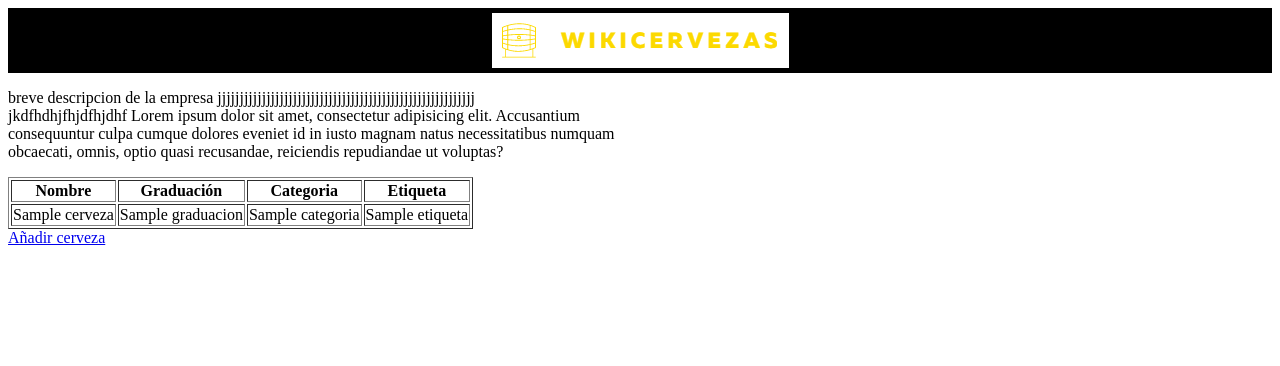
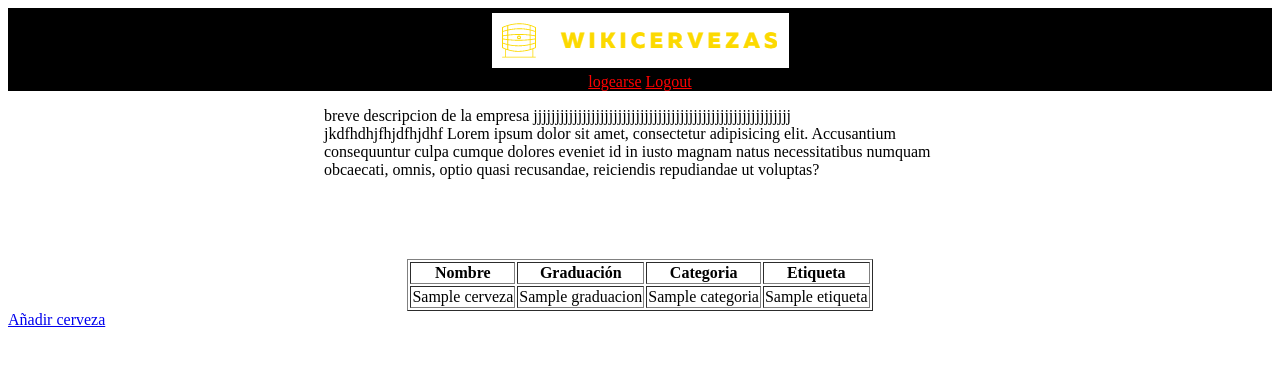
Before and after one commit to adriansanz94/WikiCerveza, a Symfony app: template templates/publicaciones/inicio.html.twig in a window 1280 px wide. Shown: the top 366 px of the page. Run offline with Twig, Linux system fonts and the light colour scheme; the template is opened without the code that fills it: most values are stand-ins (such as "Sample title", 1, 10 or a date in 2020); some libraries are stand-ins or nearby versions.

Commit message:
redirecciones casi listas falta al admin

```diff
--- a/public/css/principal.css
+++ b/public/css/principal.css
@@ -5,9 +5,13 @@ div:first-of-type{
 }
 img{
     padding:5px;
+}
 div{
     text-align: center;
     background-color: black;
+}
+div a{
+    color: red;
 }
 
 p{
@@ -25,4 +29,5 @@ table{
 a{
     text-align: center;
     width: 50px;
+
 }
--- a/templates/publicaciones/inicio.html.twig
+++ b/templates/publicaciones/inicio.html.twig
@@ -9,6 +9,12 @@
 {% block body %}
     <div>
         <img src="{{ asset('imagenes/logo.png') }}" alt="">
+
+    </div>
+    <div>
+
+        <a href="{{ path('app_login') }}">logearse</a>
+        <a href="{{ path('app_logout') }}">Logout</a>
 
     </div>
 
--- a/templates/security/login.html.twig
+++ b/templates/security/login.html.twig
@@ -3,14 +3,14 @@
 {% block title %}Log in!{% endblock %}
 
 {% block body %}
-<form method="post">
+<form method="post" >
     {% if error %}
         <div class="alert alert-danger">{{ error.messageKey|trans(error.messageData, 'security') }}</div>
     {% endif %}
 
     {% if app.user %}
         <div class="mb-3">
-            You are logged in as {{ app.user.username }}, <a href="{{ path('app_logout') }}">Logout</a>
+            You are logged in as {{ app.user.username }}, <a href="{{ path('inicio') }}">Inicio</a>
         </div>
     {% endif %}
 
@@ -35,7 +35,7 @@
         </div>
     #}
 
-    <button class="btn btn-lg btn-primary" type="submit">
+    <button class="btn btn-lg btn-primary" type="submit" >
         Sign in
     </button>
 </form>
```
